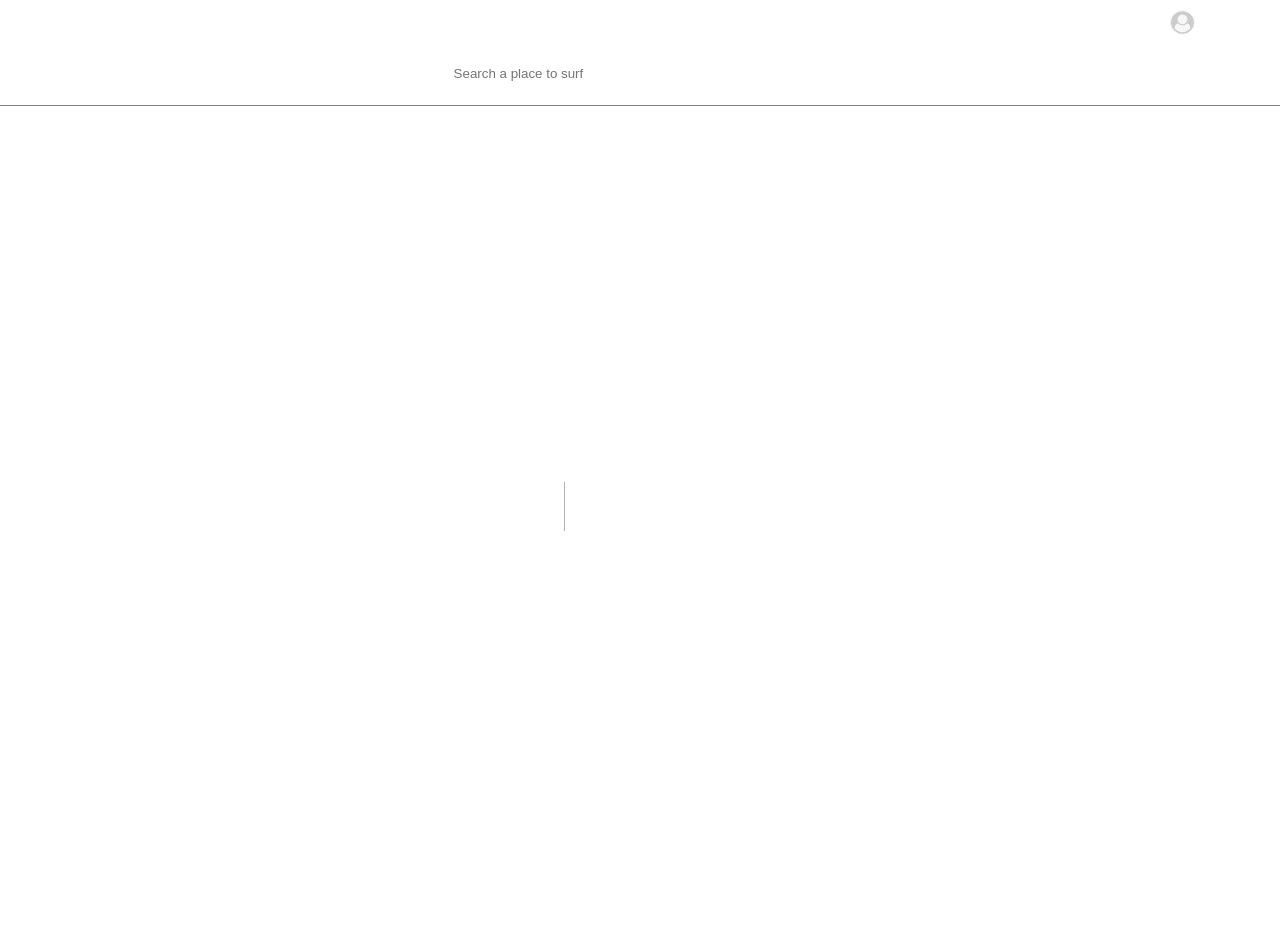
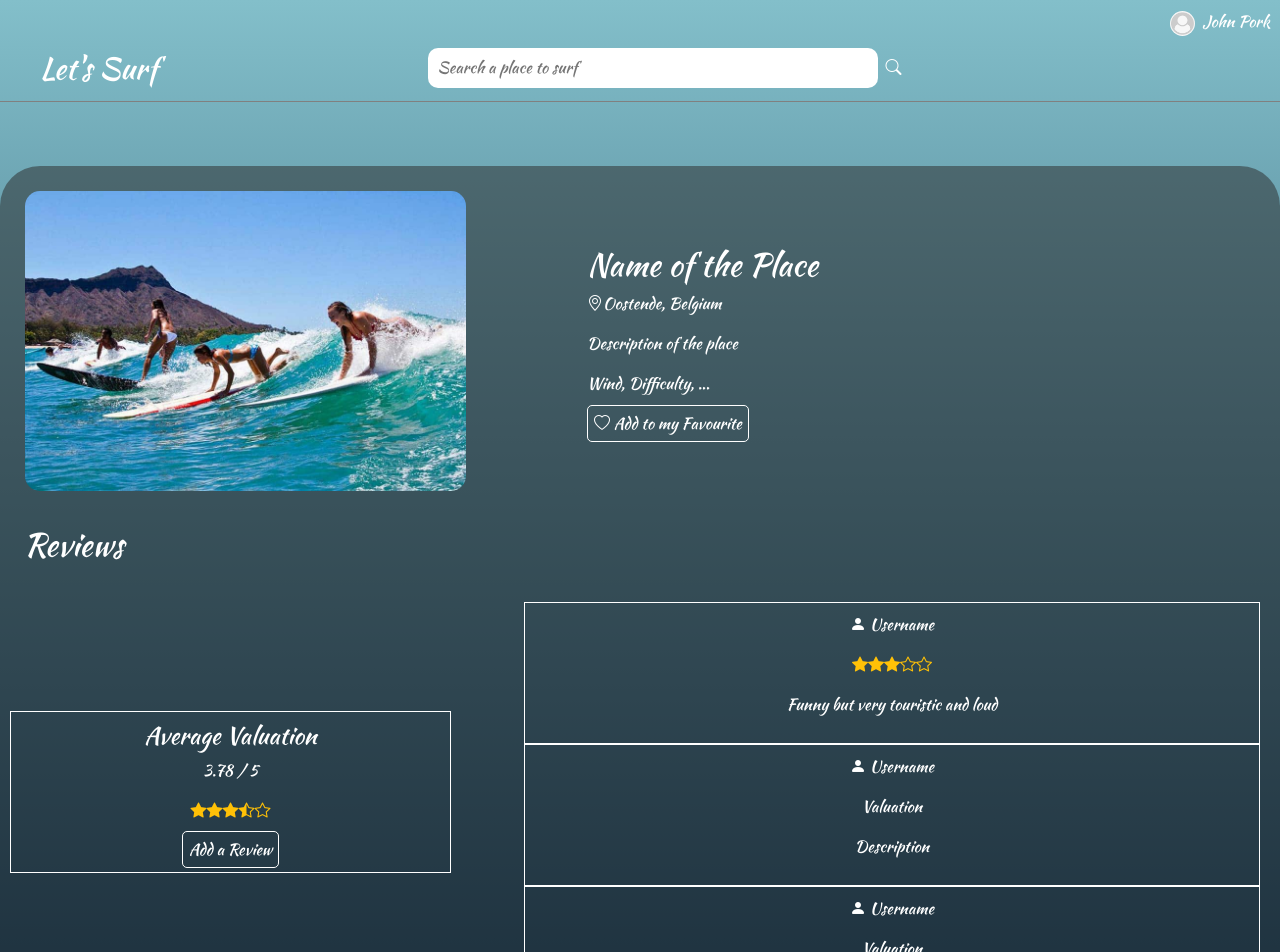
Before and after one commit to iliassJda/next-surf, a Next.js app: page /places in a window 1280 px wide. Before the commit this address had no page. Shown: the top 952 px of the page. Before the commit the page ends 906 px from the top, so only its background shows below. Built offline with nearby package versions, Linux system fonts and the light colour scheme.

Commit message:
made places page

```diff
--- /dev/null
+++ b/src/app/places/page.tsx
@@ -0,0 +1,81 @@
+import styles from "@/app/places/places.module.css";
+import "bootstrap/dist/css/bootstrap.min.css";
+import "bootstrap-icons/font/bootstrap-icons.css";
+import Image from "next/image";
+import PlacesImg from "../../../public/images/surf.jpg";
+
+export default function Places() {
+  return (
+    <>
+      <div className={styles.container}>
+        <div className={styles.section}>
+          <div className={styles.left_section}>
+            <Image
+              src={PlacesImg}
+              className={styles.img_places}
+              alt="User"
+              height={300}
+            />
+          </div>
+          <div className={styles.right_section}>
+            <h2>Name of the Place</h2>
+            <p>
+              <i className="bi bi-geo-alt"></i>Oostende, Belgium
+            </p>
+            <p>Description of the place</p>
+            <p>Wind, Difficulty, ...</p>
+            <a className={styles.button}>
+              <i className="bi bi-heart"></i> Add to my Favourite
+            </a>
+          </div>
+        </div>
+        <div className={`${styles.section} px-4`}>
+          <h2>Reviews</h2>
+        </div>
+        <div className={styles.section}>
+          <div className={`${styles.left_section} ${styles.review}`}>
+            <h4>Average Valuation</h4>
+            <p>3.78 / 5</p>
+            <div className={styles.star}>
+              <i className="bi bi-star-fill text-warning"></i>
+              <i className="bi bi-star-fill text-warning"></i>
+              <i className="bi bi-star-fill text-warning"></i>
+              <i className="bi bi-star-half text-warning"></i>
+              <i className="bi bi-star text-warning"></i>
+            </div>
+            <a className={styles.button}>Add a Review</a>
+          </div>
+          <div className={`${styles.right_section} ${styles.scrollable}`}>
+            <div className={styles.review}>
+              <p>
+                <i className="bi bi-person-fill"></i> Username
+              </p>
+              <p>
+                <i className="bi bi-star-fill text-warning"></i>
+                <i className="bi bi-star-fill text-warning"></i>
+                <i className="bi bi-star-fill text-warning"></i>
+                <i className="bi bi-star text-warning"></i>
+                <i className="bi bi-star text-warning"></i>
+              </p>
+              <p>Funny but very touristic and loud</p>
+            </div>
+            <div className={styles.review}>
+              <p>
+                <i className="bi bi-person-fill"></i> Username
+              </p>
+              <p>Valuation</p>
+              <p>Description</p>
+            </div>
+            <div className={styles.review}>
+              <p>
+                <i className="bi bi-person-fill"></i> Username
+              </p>
+              <p>Valuation</p>
+              <p>Description</p>
+            </div>
+          </div>
+        </div>
+      </div>
+    </>
+  );
+}
--- /dev/null
+++ b/src/app/places/places.module.css
@@ -0,0 +1,64 @@
+
+  .img_places {
+    width: 100%;
+    margin: 15px;
+    border-radius: 15px;
+  }
+
+  .container {
+    min-height: 350px;
+    min-width: 70%;
+    margin-top: 5%;
+    margin-bottom: 5%;
+    margin-left: 0%;
+    border-radius: 40px;
+    background-color: hsla(0, 0%, 16%, 0.5);
+    z-index: 2;
+  }
+
+  .section {
+    display: flex;
+    justify-content: space-between;
+    align-items: center;
+    padding: 10px;
+    width: 100%;
+    font-family: "Kaushan Script";
+  }
+  .left_section {
+    width: 35%;
+  }
+  .right_section {
+    width: 55%;
+    padding: 10px;
+  }
+  .review {
+    text-align: center;
+    padding: 10px;
+    border: 1px solid white;
+  }
+  .star {
+    margin-bottom: 15px;
+  }
+  .button {
+    padding: 6px;
+    border: 1px solid white;
+    border-radius: 5px;
+    color: white;
+    text-decoration: none;
+  }
+  .button:hover {
+    background-color: white;
+    color: hsla(0, 0%, 16%, 0.822) !important;
+  }
+
+  .button:hover i {
+    color: hsla(0, 0%, 16%, 0.822) !important;
+  }
+
+  .scrollable {
+    width: 60%;
+    max-height: 400px;
+    padding: 10px;
+    overflow-y: auto;
+    overflow-x: hidden;
+  }
```
Also changed, not shown: public/images/surf.jpg (added).
